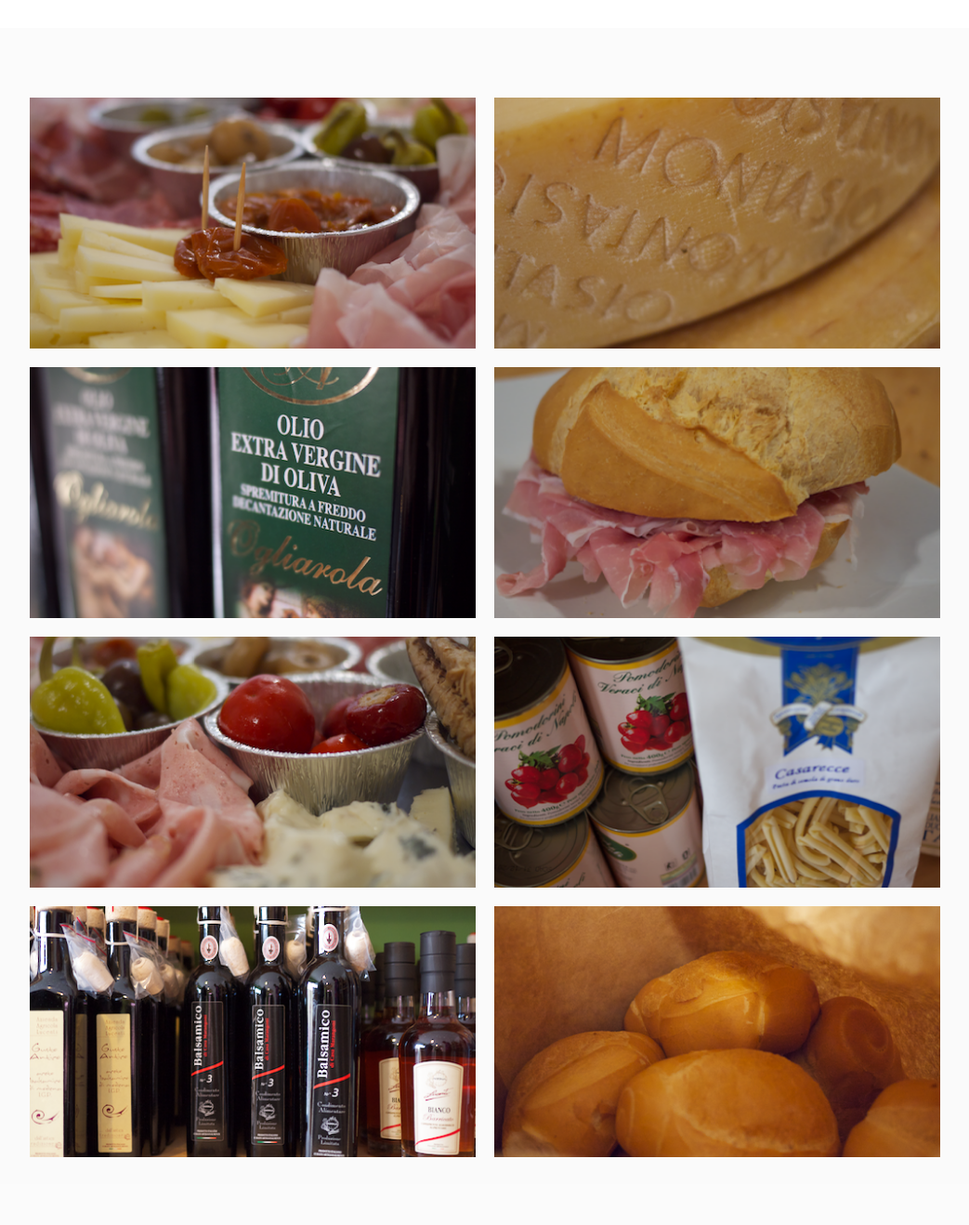
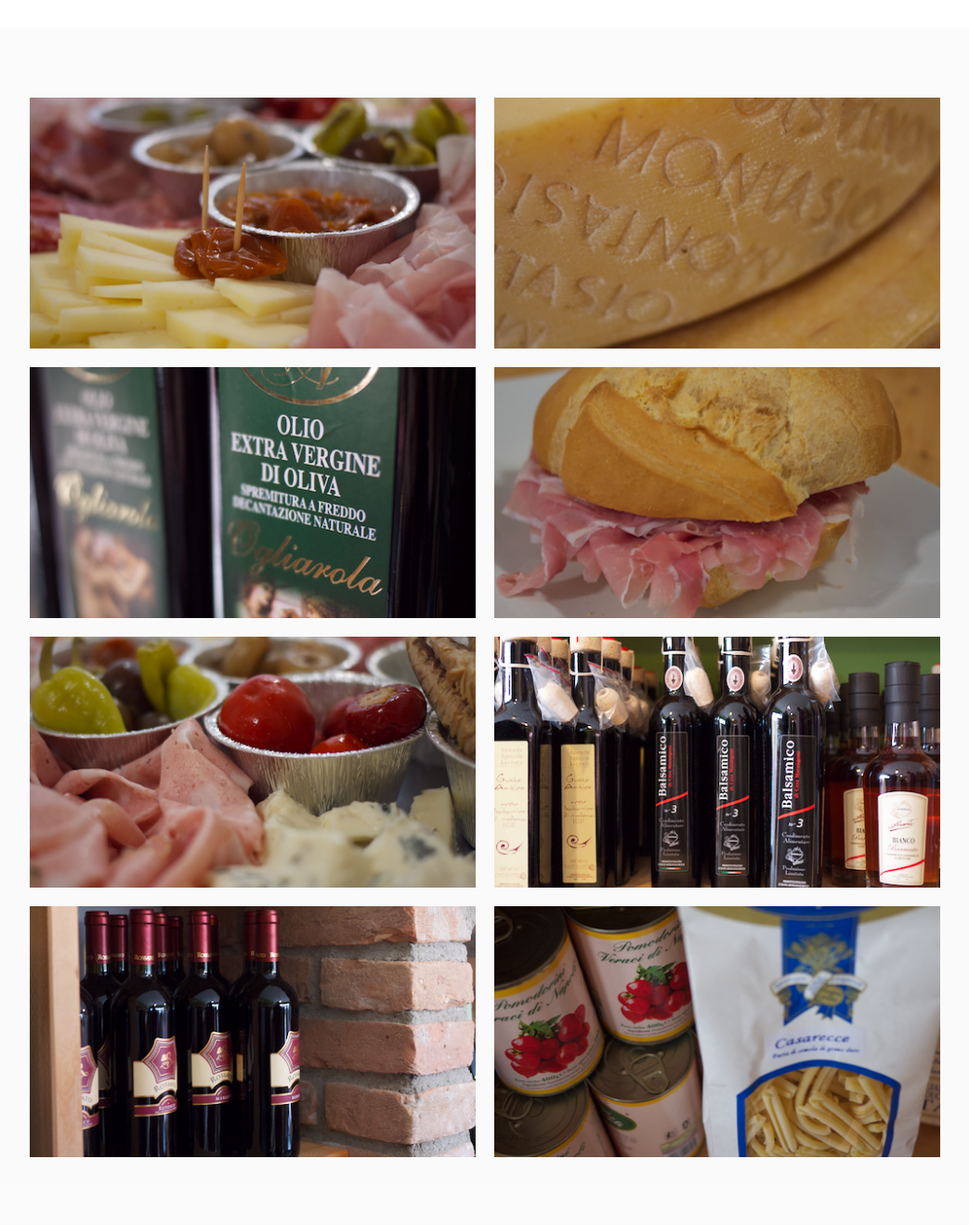
Before and after one commit to annakoe/il-gusto, a Jekyll site: the page built from index.html, in a window 1280 px wide. Shown: the part 2029-3347 px from the top of the page at 93% size, without its empty margins (118-1161 px from the left). Built offline with Jekyll 4.4.1, drawn with Linux system fonts in a browser that asks for light colours; nearby versions of some CDN libraries; grey boxes are pictures that could not be loaded.

Commit message:
change gallery images

```diff
--- a/_includes/gallery.html
+++ b/_includes/gallery.html
@@ -5,12 +5,12 @@
 
     <div class="gallery-flexbox-item">
       <img class="galleryimage" src="images/gallery/1_platte.png"/>
-      <h3 class="gallery-image-title">Parmigiano reggiano</h3>
+      <h3 class="gallery-image-title">Italienische Jause</h3>
     </div>
 
     <div class="gallery-flexbox-item">
       <img class="galleryimage" src="images/gallery/2_montasio.png"/>
-      <h3 class="gallery-image-title">Montasio - Latteria</h3>
+      <h3 class="gallery-image-title">Parmigiano reggiano - Montasio -            Latteria - Dolce Latte</h3>
     </div>
 
     <div class="gallery-flexbox-item">
@@ -20,17 +20,12 @@
 
     <div class="gallery-flexbox-item">
       <img class="galleryimage" src="images/gallery/8_semmel.png"/>
-      <h3 class="gallery-image-title">Posciutto crudo/cotto</h3>
+      <h3 class="gallery-image-title">Frisches Gebäck</h3>
     </div>
 
     <div class="gallery-flexbox-item">
       <img class="galleryimage" src="images/gallery/5_mortadella.png"/>
-      <h3 class="gallery-image-title">Mortadella</h3>
-    </div>
-
-    <div class="gallery-flexbox-item">
-      <img class="galleryimage" src="images/gallery/6_pasta.png"/>
-      <h3 class="gallery-image-title">Pasta</h3>
+      <h3 class="gallery-image-title">Prosciutto - Mortadella - Salami</h3>
     </div>
 
     <div class="gallery-flexbox-item">
@@ -39,8 +34,13 @@
     </div>
 
     <div class="gallery-flexbox-item">
-      <img class="galleryimage" src="images/gallery/4_brot.png"/>
-      <h3 class="gallery-image-title">Frisches Gebäck</h3>
+      <img class="galleryimage" src="images/gallery/13_wein.png"/>
+      <h3 class="gallery-image-title">Italienische Weine</h3>
+    </div>
+
+    <div class="gallery-flexbox-item">
+      <img class="galleryimage" src="images/gallery/6_pasta.png"/>
+      <h3 class="gallery-image-title">Pasta</h3>
     </div>
 
   </div>
```
Also changed, not shown: images/gallery/13_wein.png (added).
